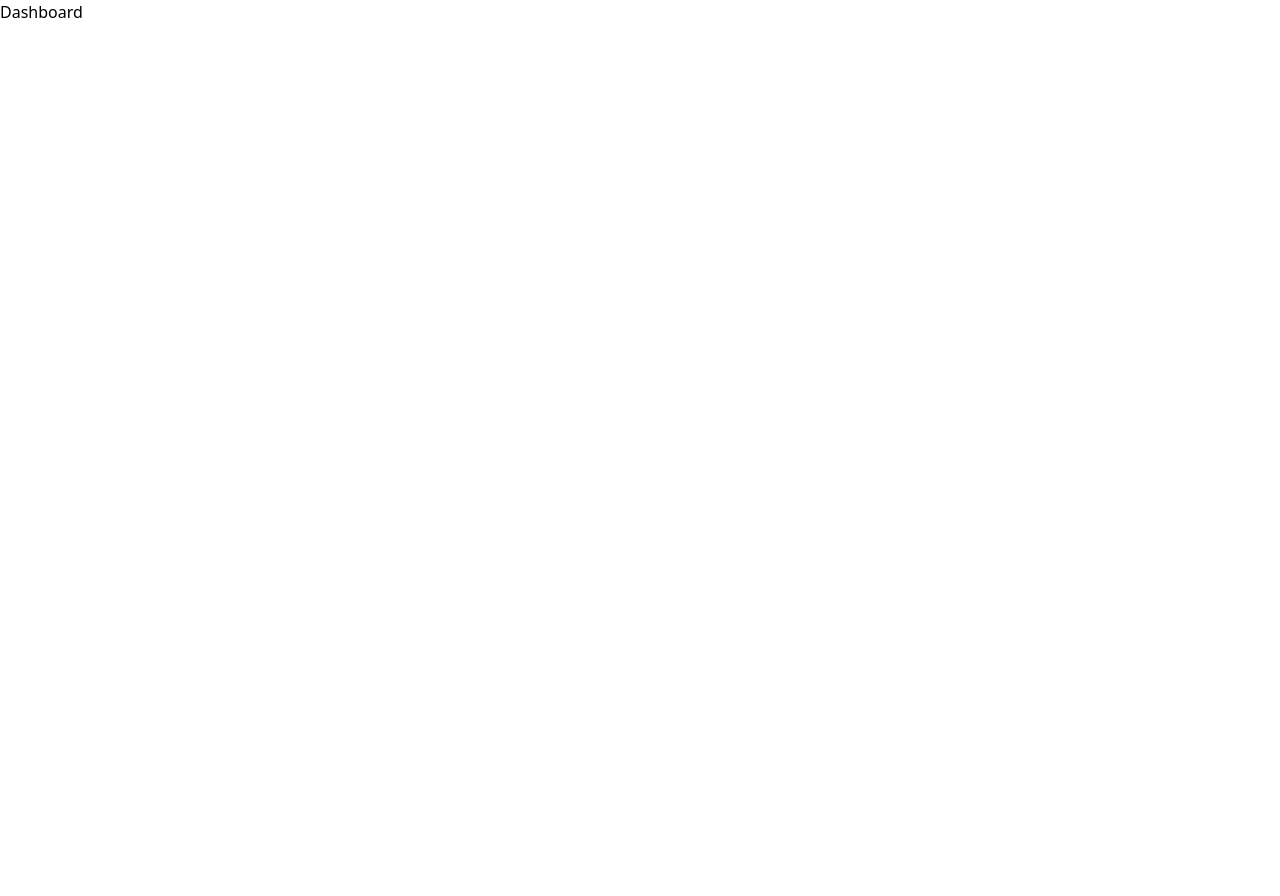
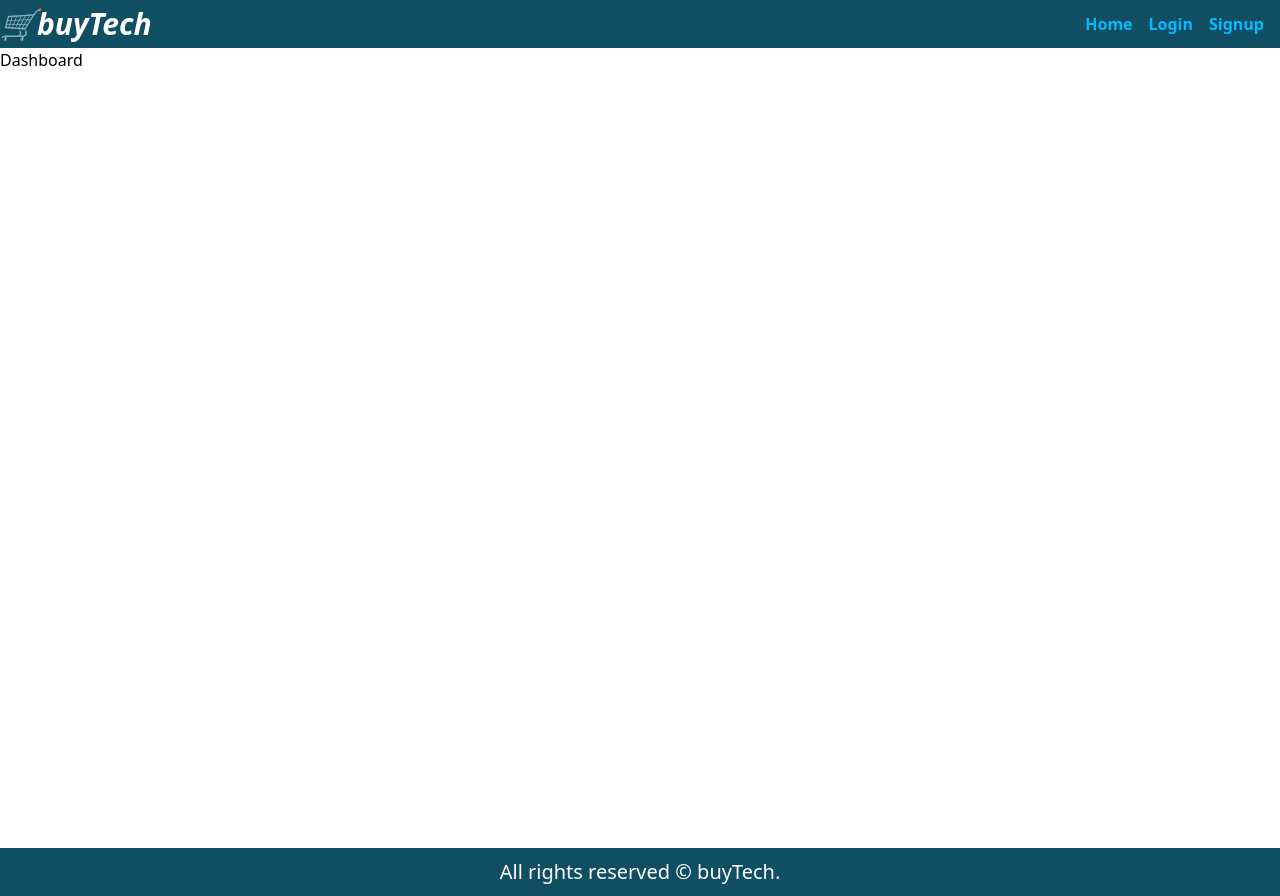
Before and after one commit to dhruv70441/buyTech, a React (Vite) app in the folder client/: page /dashboard in a window 1280 px wide. Before the commit the page ends 800 px from the top, so only its background shows below. Built offline with nearby package versions, Linux system fonts and the light colour scheme.

Commit message:
added layout component to each page

```diff
--- /dev/null
+++ b/client/src/components/Layout.jsx
@@ -0,0 +1,19 @@
+import React, { Children } from 'react'
+import Navbar from './Navbar'
+import Footer from './Footer'
+
+const Layout = ({children}) => {
+  return (
+    <div>
+        <Navbar />
+        <main
+            className=' min-h-screen grow'
+        >
+            {children}
+        </main>
+        <Footer />
+    </div>
+  )
+}
+
+export default Layout
--- a/client/src/pages/Dashboard.jsx
+++ b/client/src/pages/Dashboard.jsx
@@ -1,8 +1,14 @@
 import React from 'react'
+import Layout from '../components/Layout'
 
 const Dashboard = () => {
   return (
-    <div>Dashboard</div>
+    <Layout>
+      <div>
+        Dashboard
+      </div>
+    </Layout>
+
   )
 }
 
--- a/client/src/pages/Home.jsx
+++ b/client/src/pages/Home.jsx
@@ -1,13 +1,16 @@
 import React from 'react';
-import Navbar from '../components/Navbar';
-import Footer from '../components/Footer';
+import Layout from '../components/Layout';
 
 const Home = () => {
   return (
-    <div>
-      <Navbar />
-      <Footer />
-    </div>
+    <Layout>
+      <div
+        className=' text-amber-400'
+      >
+        Home
+      </div>
+    </Layout>
+
   )
 }
 
--- a/client/src/pages/Login.jsx
+++ b/client/src/pages/Login.jsx
@@ -1,8 +1,14 @@
 import React from 'react'
+import Layout from '../components/Layout'
 
 const Login = () => {
   return (
-    <div>Login</div>
+    <Layout>
+      <div>
+        Login
+      </div>
+    </Layout>
+
   )
 }
 
--- a/client/src/pages/Notfound.jsx
+++ b/client/src/pages/Notfound.jsx
@@ -1,9 +1,12 @@
 import React from 'react'
+import Layout from '../components/Layout'
 
 const Notfound = () => {
   return (
-    <div>Notfound</div>
+    <Layout>
+      <div>Notfound</div>
+    </Layout>
+
   )
 }
-
 export default Notfound
--- a/client/src/pages/Signup.jsx
+++ b/client/src/pages/Signup.jsx
@@ -1,8 +1,14 @@
 import React from 'react'
+import Layout from '../components/Layout'
 
 const Signup = () => {
   return (
-    <div>Signup</div>
+    <Layout>
+      <div>
+        Signup
+      </div>
+    </Layout>
+
   )
 }
 
```
